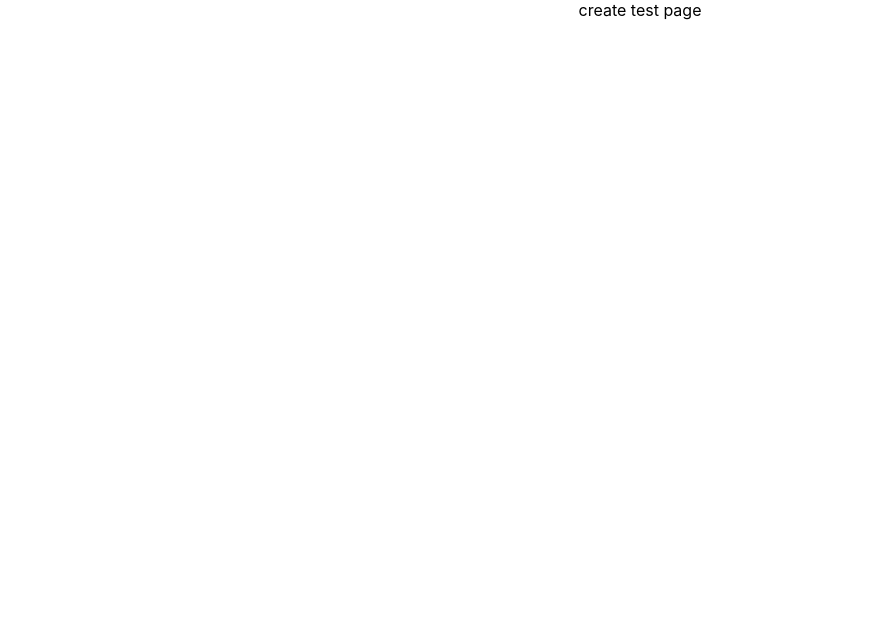
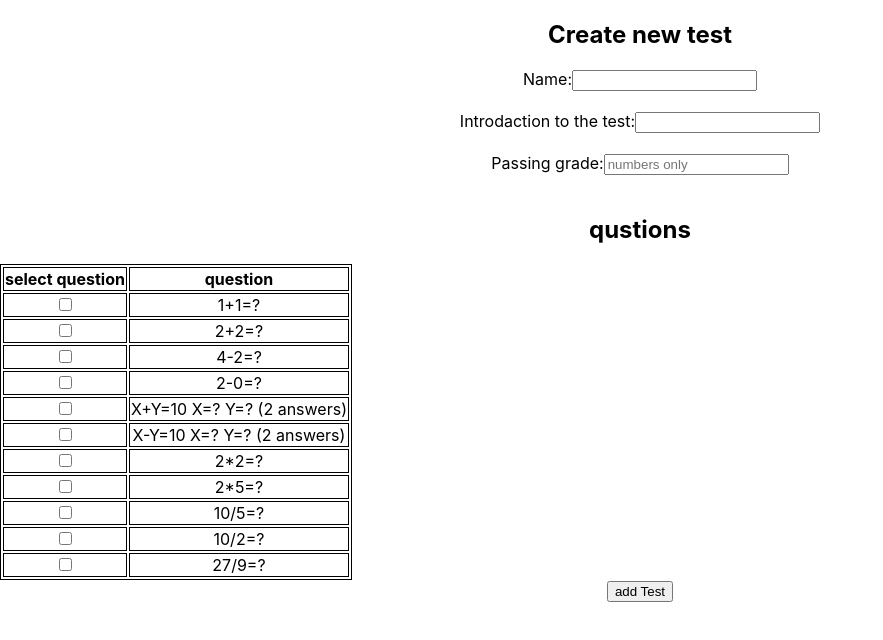
Before and after one commit to Yoav007/TestSystemSPA, a React (Create React App) app: page /createTest/1 in a window 1280 px wide. Shown: the top 640 px of the page, without its empty margins (0-883 px from the left). Built offline with nearby package versions, Linux system fonts and the light colour scheme; data requests are answered from the project's data file.

Commit message:
added properties to db, work on create test

```diff
--- a/server/db.json
+++ b/server/db.json
@@ -661,7 +661,9 @@
       ],
       "name": "Math 1",
       "isActive": true,
-      "passingGrade": 60
+      "passingGrade": 60,
+      "version": 1,
+      "introText": "bla"
     },
     {
       "id": 2,
@@ -673,7 +675,9 @@
       ],
       "name": "Trivia 1",
       "isActive": true,
-      "passingGrade": 60
+      "passingGrade": 60,
+      "version": 1,
+      "introText": "bla"
     },
     {
       "id": 3,
@@ -685,7 +689,9 @@
       ],
       "name": "Math 2",
       "isActive": true,
-      "passingGrade": 60
+      "passingGrade": 60,
+      "version": 1,
+      "introText": "bla"
     }
   ],
   "TestResults": [
--- a/src/components/createTest/createTest.js
+++ b/src/components/createTest/createTest.js
@@ -1,11 +1,99 @@
+import { useRef, useState, useEffect } from 'react';
+import { useNavigate, useParams } from 'react-router-dom';
+import { QuestionService } from '../../services/questionService';
+import { TestService } from '../../services/testService';
+import TopicService from '../../services/topicService';
 import './createTest.scss';
 
-export function CreateTest(){
+export function CreateTest() {
 
+    const testService = new TestService();
+    const questionsService = new QuestionService();
+    const topicService = new TopicService();
+    const params = useParams();
+    const [questionsArray, setQuestions] = useState([]);
+    //const [topics, setTopics] = useState([]);
+    const navigate = useNavigate();
+    let testName = useRef("");
+    let introText = useRef("");
+    let passingGrade = useRef(0);
+    let questions = useRef([]);
+
+    useEffect(() => {
+        questionsService.get().then(data => {
+            if (data) {
+                let result = data.filter(q => q.topicId == params.id);
+                console.log(result);
+                setQuestions(result);
+            }
+        });
+
+        // topicService.get().then(data => {
+        //     if (data) {
+        //         let result = data.filter(t=> t.topicId == params.id);
+        //         setTopics(result);
+        //     }
+        // });
+    }, [params.id]);
+
+    function addTest() {
+        const test = {
+            name: testName.current.value,
+            intro: introText.current.value,
+            passGrade: passingGrade.current.value,
+            version: 1,
+            isActive: false,
+            questionsIdCollection: questions.current.value,
+            topicId: params.id
+        }
+        testService.post(test);
+        navigate("/manageTests/" + params.id)
+    }
 
     return (
         <div>
-            create test page
+            <h2>Create new test</h2>
+            <div>
+                <label>
+                    Name:
+                    <input type="text" ref={testName} />
+                </label>
+            </div>
+            <br />
+            <div>
+                <label>
+                    Introdaction to the test:
+                    <input textarea="true" ref={introText} />
+                </label>
+            </div>
+            <br />
+            <div>
+                <label>
+                    Passing grade:
+                    <input type="number" placeholder='numbers only' ref={passingGrade} />
+                </label>
+            </div>
+            <br />
+            <div>
+                <h2>qustions</h2>
+                <table className='table'>
+                    <thead>
+                        <tr>
+                            <th>select question</th>
+                            <th>question</th>
+                        </tr>
+                    </thead>
+                    <tbody>
+                    {questionsArray.map((question) =>
+                                <tr key={question.id}>
+                                   <td><input type="checkbox" value={question.id}></input></td>
+                                   <td>{question.text}</td>
+                                </tr>)}
+                    </tbody>
+                </table>
+
+            </div>
+            <button onClick={addTest}>add Test</button>
         </div>
     )
 }
--- a/src/components/createTest/createTest.scss
+++ b/src/components/createTest/createTest.scss
@@ -0,0 +1,3 @@
+.table{
+    align-items: center;
+}
--- a/src/components/mainMenu/mainMenu.js
+++ b/src/components/mainMenu/mainMenu.js
@@ -17,12 +17,10 @@ export function MainMenu() {
             }
         })
     }, []);
-    //blah
+    //hey
     function handleSelect(event) {
-        console.log(event.target.value);//remove at the end
         let id = event.target.value;
         let choice = topics.filter(x => x.id == id);
-        console.log(choice[0]);//remove at the end
         if (!show) setShow(true);
         setCurrentTopic(choice[0]);
     };
@@ -43,7 +41,7 @@ export function MainMenu() {
             <select defaultValue={"Select Topic"} onChange={(event) => handleSelect(event)}>
                 <option hidden>Select topic</option>
                 {topics.map((topic) =>
-                    <option key={topic.id} value={topic.id} >{topic.name}</option>)}
+                    <option key={topic.id} value={topic.id}>{topic.name}</option>)}
             </select>
             <div style={{ visibility: show ? '' : 'hidden' }}>
                 <p onClick={() => goToQuestions()}>Manage Questions</p>
```
